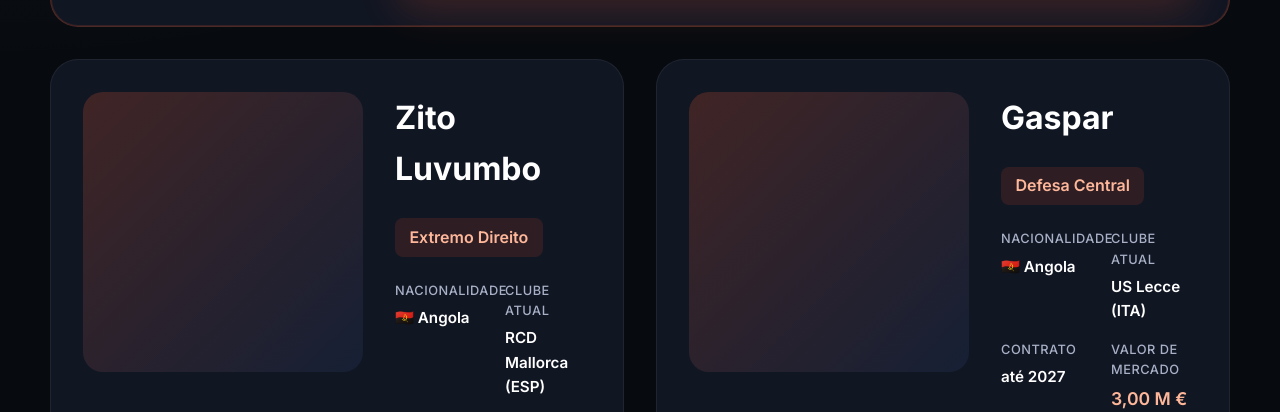
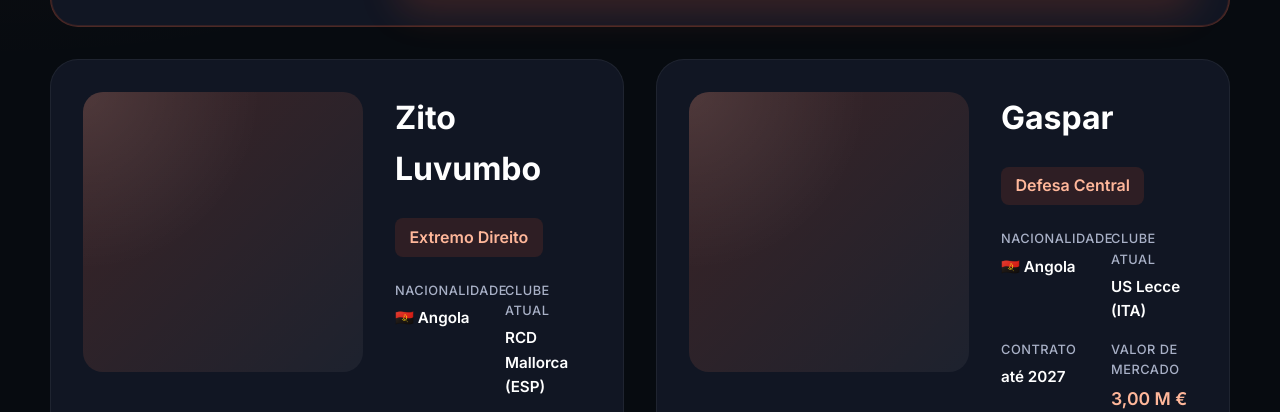
Before and after one commit to DalzioEmanuel/foot_prestige, a plain HTML site: page players.html in a window 1280 px wide. Shown: the part 1184-1596 px from the top of the page. Drawn offline with Linux system fonts and the light colour scheme.

Commit message:
update JOGADORES_TEMPLATE.md and index.html, styles.css

```diff
--- a/styles.css
+++ b/styles.css
@@ -700,15 +700,21 @@ textarea {
   grid-template-columns: 280px 1fr;
   gap: 2rem;
   background: var(--surface);
-  border: 1px solid rgba(255, 255, 255, 0.06);
+  border: 1px solid rgba(255, 255, 255, 0.08);
   border-radius: 28px;
   padding: 2rem;
+  min-height: 380px;
   transition: all 0.25s ease;
 }
 
 .player-profile.featured .profile-card {
   border-color: rgba(255, 95, 46, 0.25);
   box-shadow: inset 0 0 0 1px rgba(255, 95, 46, 0.15);
+}
+
+.player-profile:not(.featured) .profile-card {
+  background: rgba(18, 24, 37, 0.95);
+  border-color: rgba(255, 255, 255, 0.06);
 }
 
 .profile-card:hover {
@@ -720,12 +726,23 @@ textarea {
   display: flex;
   flex-direction: column;
   gap: 1rem;
+  position: relative;
 }
 
 .player-placeholder {
   height: 280px;
   border-radius: 20px;
-  background: linear-gradient(135deg, rgba(255, 95, 46, 0.2), rgba(75, 142, 255, 0.08));
+  background: linear-gradient(135deg, rgba(255, 95, 46, 0.18), rgba(255, 255, 255, 0.05));
+  position: relative;
+  overflow: hidden;
+}
+
+.player-placeholder::after {
+  content: '';
+  position: absolute;
+  inset: 0;
+  background: radial-gradient(circle at top left, rgba(255, 255, 255, 0.18), transparent 45%);
+  opacity: 0.55;
 }
 
 .profile-body {
```
Also changed, not shown: index.html (+15 -4 lines).
